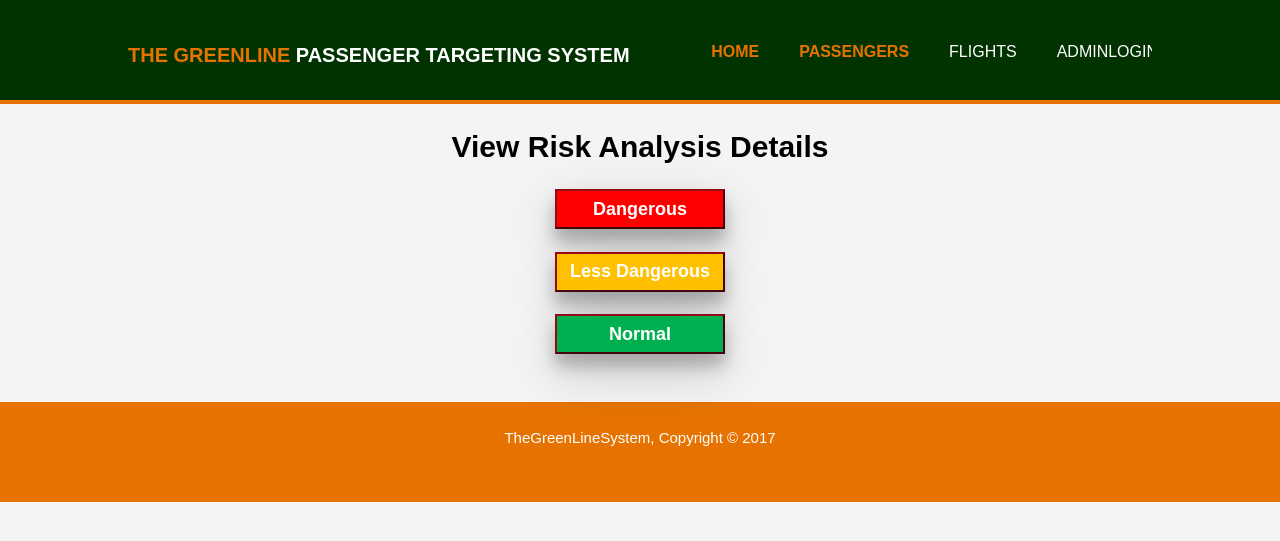
After one commit to StaffsMSC-ASD/ProjectPTS, a PHP site: page /RiskDetails.html in a window 1280 px wide. The commit adds this page. Shown: the top 541 px of the page. Run offline with PHP 8.4, Linux system fonts and the light colour scheme.

Commit message:
Add files via upload

```diff
--- a/siteCode/HomePage.css
+++ b/siteCode/HomePage.css
@@ -104,7 +104,62 @@ header a:hover {
     margin: 0 auto;
 
 }
-
+.btn.btn-fill {
+    box-shadow: 0 12px 16px 0 rgba(0,0,0,0.24), 0 17px 50px 0 rgba(0,0,0,0.19);
+    width:170px;
+	height:40px;
+	background-color: #e67300;
+    color: #ffffff;
+    border-color: #970917;
+    opacity: 1;
+    filter: alpha(opacity=100);
+}
+	.btn.btn-fill1:hover, .btn.btn-fill1:focus, .btn.btn-fill1:active, .btn.btn-fill1.active{
+    background-color: #777777;
+    color: #FFFFFF;
+	}
+	.btn.btn-fill1 {
+    box-shadow: 0 12px 16px 0 rgba(0,0,0,0.24), 0 17px 50px 0 rgba(0,0,0,0.19);
+    width:170px;
+	height:40px;
+	background-color: #ff0000;
+    color: #ffffff;
+    border-color: #970917;
+    opacity: 1;
+    filter: alpha(opacity=100);
+}
+	.btn.btn-fill1:hover, .btn.btn-fill1:focus, .btn.btn-fill1:active, .btn.btn-fill1.active{
+    background-color: #777777;
+    color: #FFFFFF;
+	}
+.btn.btn-fill2 {
+    box-shadow: 0 12px 16px 0 rgba(0,0,0,0.24), 0 17px 50px 0 rgba(0,0,0,0.19);
+    width:170px;
+	height:40px;
+	background-color: #ffc000;
+    color: #ffffff;
+    border-color: #970917;
+    opacity: 1;
+    filter: alpha(opacity=100);
+}
+	.btn.btn-fill2:hover, .btn.btn-fill2:focus, .btn.btn-fill2:active, .btn.btn-fill2.active{
+    background-color: #777777;
+    color: #FFFFFF;
+	}
+	.btn.btn-fill3 {
+	box-shadow: 0 12px 16px 0 rgba(0,0,0,0.24), 0 17px 50px 0 rgba(0,0,0,0.19);
+    width:170px;
+	height:40px;
+	background-color: #00b050;
+    color: #ffffff;
+    border-color: #970917;
+    opacity: 1;
+    filter: alpha(opacity=100);
+}
+	.btn.btn-fill3:hover, .btn.btn-fill3:focus, .btn.btn-fill3:active, .btn.btn-fill3.active{
+    background-color: #777777;
+    color: #FFFFFF;
+	}
 
 /*footer*/
 footer.mainFooter {
--- /dev/null
+++ b/siteCode/RiskDetails.html
@@ -0,0 +1,55 @@
+<!DOCTYPE html>
+<html>
+     <head>
+               <meta charset="UTF-8">
+               <title>TheGreenSystem.com </title>
+               <link href="https://fonts.googleapis.com/css?family=Lato|Open+Sans|Oswald|Raleway|Roboto|Source+Sans+Pro" rel="stylesheet">
+               <link rel="stylesheet" type="text/css" href= "HomePage.css">
+                <meta name="viewport" content="width=device-width, inital-1.8">
+
+                <style type="text/css">
+<!--
+.style1 {font-size: 18px}
+.style2 {font-weight: bold}
+.style3 {font-weight: bold}
+.style4 {font-weight: bold}
+-->
+                </style>
+</head>
+         <body>
+           <header>
+             <div class="container">
+                 <div id="branding">
+                     <h1><span class="highlight">The GreenLine</span> Passenger Targeting System </h1>
+                </div>
+
+                  <div class="wrapper">
+                      <nav>
+                       <ul>
+                           <li class="current"><a href="index.php">Home</a></li>
+                           <li class="current"><a href="Passenger.php">Passengers</a></li>
+                           <li><a href="Login88.html">Flights</a></li>
+                             <li><a href="Login88.html">AdminLogin</a></li>
+                        </ul>
+                       </nav>
+                   </div>
+               </div>
+            </header>
+
+
+              <div class="wrapper">
+
+       <h1 align="center"> View Risk Analysis Details</h1>
+              <p align="center"><a href="#"><button class="btn btn-fill1 style1 style2">Dangerous</button></a></p>
+              <br>
+              <p align="center"><a href="#"><button class="btn btn-fill2 style1 style4">Less Dangerous</button></a></p>
+              <br>
+              <p align="center"><a href="#"><button class="btn btn-fill3 style1 style3">Normal</button></a></p>
+              <br>
+           </div>
+              <footer class="mainFooter">
+           <p>TheGreenLineSystem, Copyright &copy; 2017<a href="#" title="The GreenLine System" TheTheGreenLineSystem.com></p>
+             </footer>
+
+        </body>
+</html>
```
